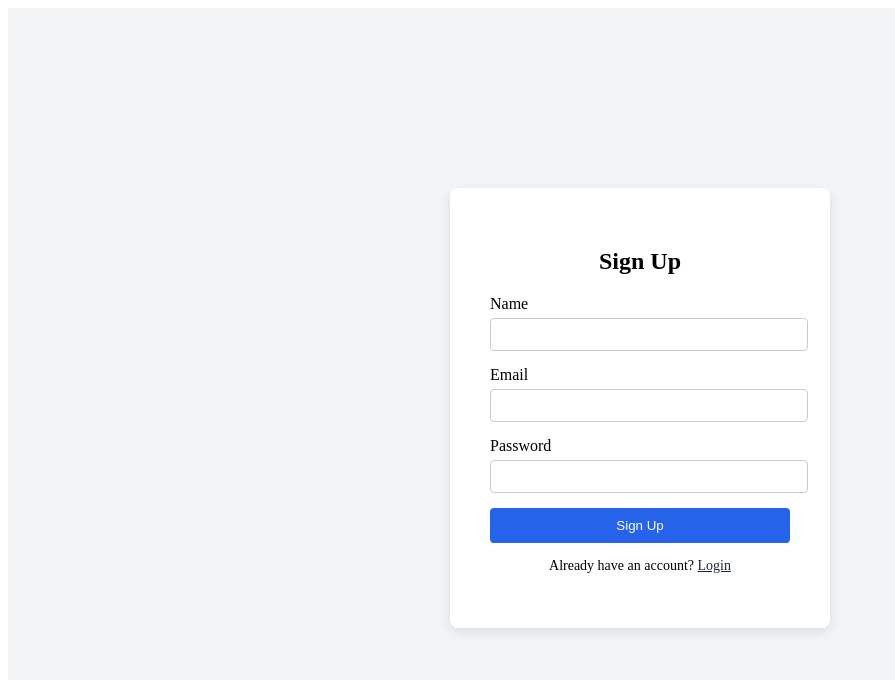
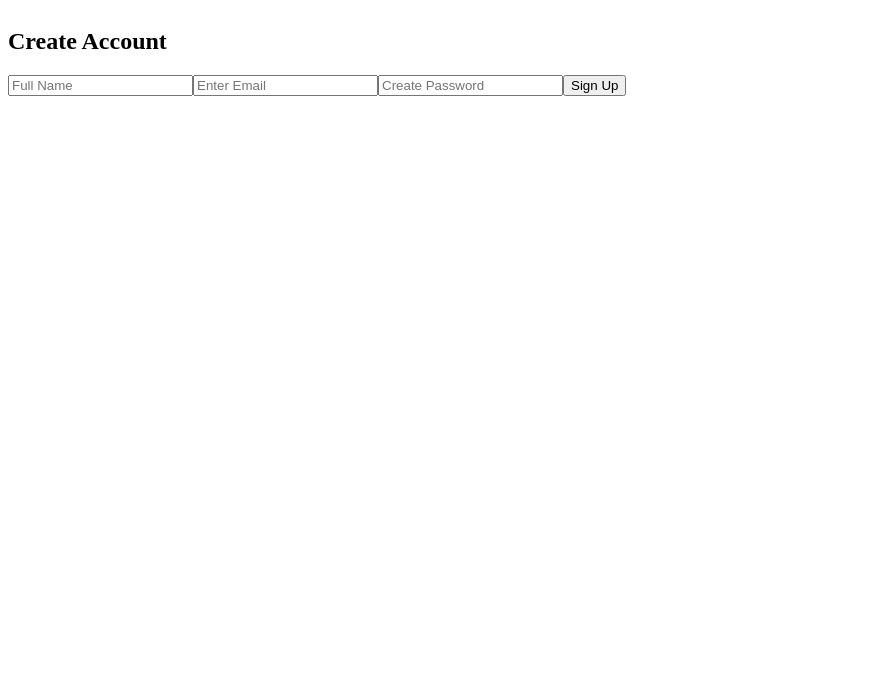
Before and after one commit to Malik786-ubaid/rentkar-website, a React (Vite) app: page /signup in a window 1280 px wide. Shown: the top 680 px of the page, without its empty margins (0-895 px from the left). Built offline with nearby package versions, Linux system fonts and the light colour scheme.

Commit message:
Refactor Signup component for login functionality

```diff
--- a/src/pages/Signup.jsx
+++ b/src/pages/Signup.jsx
@@ -1,128 +1,80 @@
 import React, { useState, useContext } from "react";
-import { useNavigate, Link } from "react-router-dom";
-import { AuthContext } from "../context/AuthContext.jsx";
+import { AuthContext } from "../context/AuthContext";
+import { useNavigate } from "react-router-dom";
 
 const Signup = () => {
-  const { signup } = useContext(AuthContext);
+  const { login } = useContext(AuthContext);
   const navigate = useNavigate();
 
   const [name, setName] = useState("");
   const [email, setEmail] = useState("");
   const [password, setPassword] = useState("");
+
   const [error, setError] = useState("");
 
-  const handleSubmit = (e) => {
+  const handleSignup = async (e) => {
     e.preventDefault();
-    const newUser = { name, email, password, isAdmin: false };
+    setError("");
 
-    const success = signup(newUser);
-    if (success) {
+    try {
+      const res = await fetch("https://rentkar-backend.vercel.app/api/auth/register", {
+        method: "POST",
+        headers: {
+          "Content-Type": "application/json"
+        },
+        body: JSON.stringify({ name, email, password })
+      });
+
+      const data = await res.json();
+
+      if (!res.ok) {
+        setError(data.message || "Signup failed");
+        return;
+      }
+
+      login(data);
       navigate("/");
-    } else {
-      setError("Email already exists! Try a different one.");
+
+    } catch (err) {
+      setError("Something went wrong");
     }
   };
 
   return (
-    <div
-      style={{
-        display: "flex",
-        justifyContent: "center",
-        alignItems: "center",
-        height: "100vh",
-        background: "#f3f4f6",
-      }}
-    >
-      <form
-        onSubmit={handleSubmit}
-        style={{
-          background: "#fff",
-          padding: "40px",
-          borderRadius: "8px",
-          boxShadow: "0 4px 12px rgba(0,0,0,0.1)",
-          width: "300px",
-        }}
-      >
-        <h2 style={{ marginBottom: "20px", textAlign: "center" }}>Sign Up</h2>
+    <div className="auth-container">
+      <form className="auth-box" onSubmit={handleSignup}>
+        <h2>Create Account</h2>
 
-        {error && <p style={{ color: "red", marginBottom: "10px" }}>{error}</p>}
+        {error && <p className="error-message">{error}</p>}
 
-        <div style={{ marginBottom: "15px" }}>
-          <label>Name</label>
         <input
           type="text"
+          placeholder="Full Name"
           value={name}
           onChange={(e) => setName(e.target.value)}
           required
-            style={inputStyle}
-            autoComplete="off"
         />
-        </div>
 
-        <div style={{ marginBottom: "15px" }}>
-          <label>Email</label>
         <input
           type="email"
+          placeholder="Enter Email"
           value={email}
           onChange={(e) => setEmail(e.target.value)}
           required
-            style={inputStyle}
-            autoComplete="off"
         />
-        </div>
 
-        <div style={{ marginBottom: "15px" }}>
-          <label>Password</label>
         <input
           type="password"
+          placeholder="Create Password"
           value={password}
           onChange={(e) => setPassword(e.target.value)}
           required
-            style={inputStyle}
-            autoComplete="new-password"
         />
-        </div>
 
-        <button type="submit" style={buttonStyle}>
-          Sign Up
-        </button>
-
-        <p
-          style={{
-            marginTop: "15px",
-            textAlign: "center",
-            fontSize: "14px",
-          }}
-        >
-          Already have an account?{" "}
-          <Link
-            to="/login"
-            style={{ color: "#1f2937", textDecoration: "underline" }}
-          >
-            Login
-          </Link>
-        </p>
+        <button type="submit">Sign Up</button>
       </form>
     </div>
   );
 };
 
-const inputStyle = {
-  width: "100%",
-  padding: "8px",
-  marginTop: "5px",
-  borderRadius: "4px",
-  border: "1px solid #ccc",
-};
-
-const buttonStyle = {
-  width: "100%",
-  padding: "10px",
-  background: "#2563eb",
-  color: "#fff",
-  border: "none",
-  borderRadius: "4px",
-  cursor: "pointer",
-};
-
 export default Signup;
```
Lines whose indentation alone changed are shown as unchanged.
